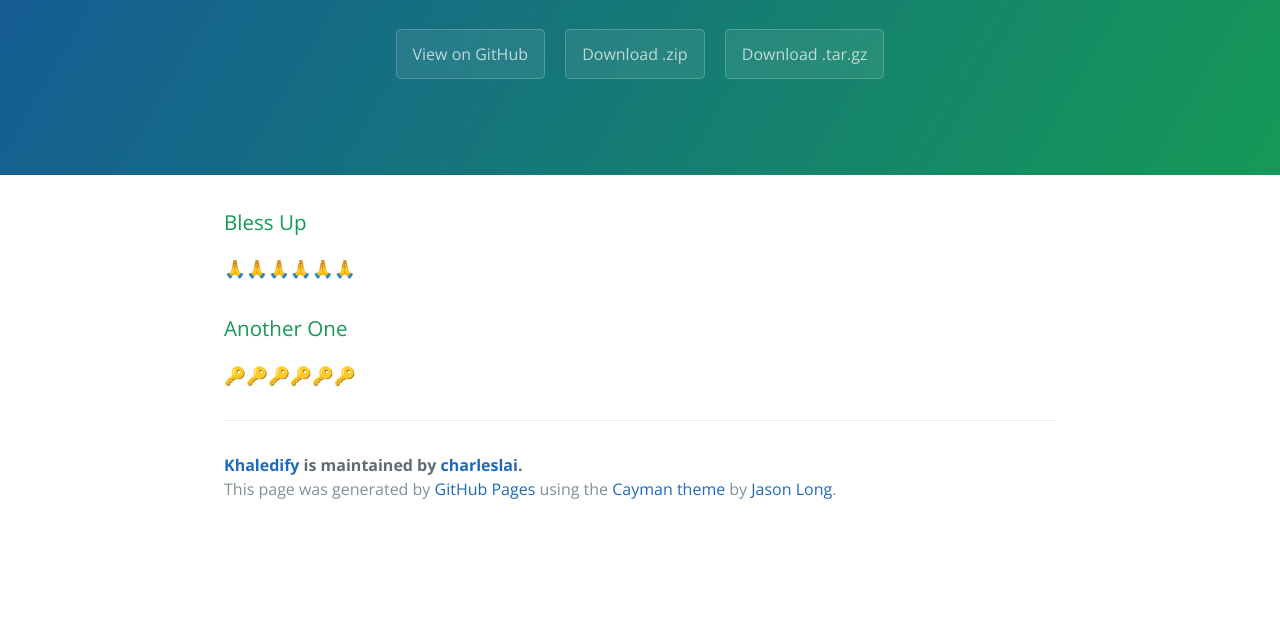
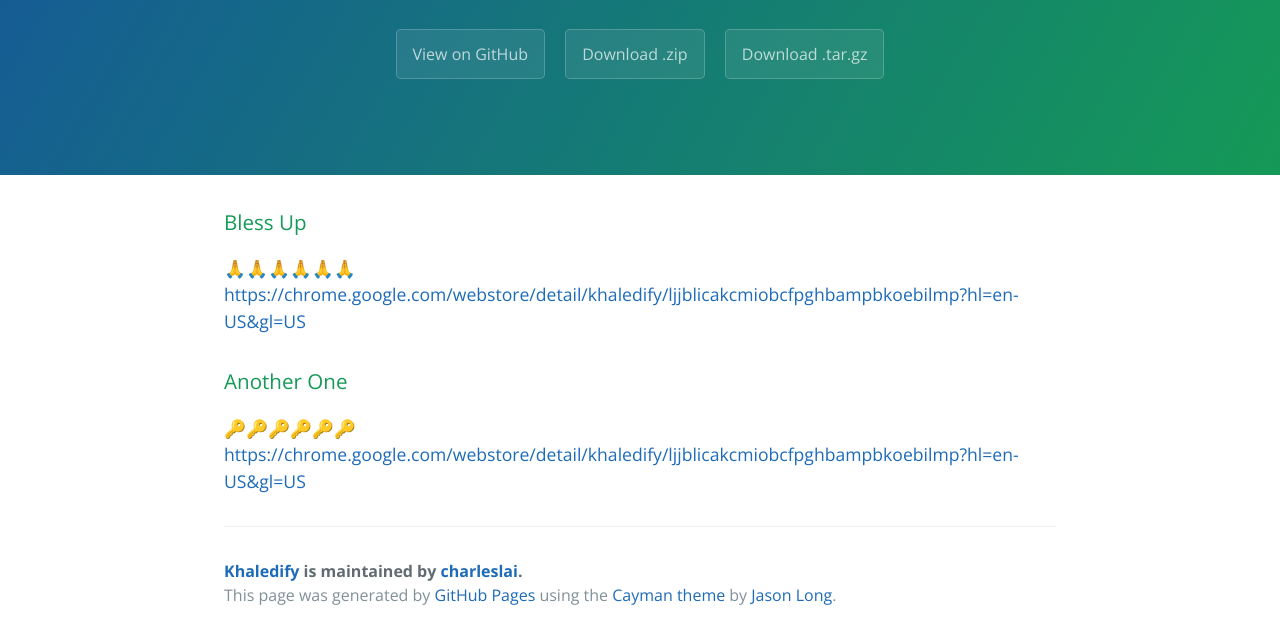
Before and after one commit to sup/khaledify, a plain HTML site: page index.html in a window 1280 px wide. Shown: the part 208-847 px from the top of the page. Before the commit the page ends 800 px from the top, so only its background shows below. Drawn offline with nearby package versions, Linux system fonts and the light colour scheme.

Commit message:
Create gh-pages branch via GitHub

```diff
--- a/index.html
+++ b/index.html
@@ -12,7 +12,7 @@
   <body>
     <section class="page-header">
       <h1 class="project-name">Khaledify</h1>
-      <h2 class="project-tagline">They don&#39;t want you to win so all you can do is give them a 🔑</h2>
+      <h2 class="project-tagline">They don&#39;t want you to win so all you can do is give them a 🔑 </h2>
       <a href="https://github.com/charleslai/khaledify" class="btn">View on GitHub</a>
       <a href="https://github.com/charleslai/khaledify/zipball/master" class="btn">Download .zip</a>
       <a href="https://github.com/charleslai/khaledify/tarball/master" class="btn">Download .tar.gz</a>
@@ -22,12 +22,14 @@
       <h3>
 <a id="bless-up" class="anchor" href="#bless-up" aria-hidden="true"><span class="octicon octicon-link"></span></a>Bless Up</h3>
 
-<p><g-emoji alias="pray" fallback-src="https://assets-cdn.github.com/images/icons/emoji/unicode/1f64f.png">🙏</g-emoji><g-emoji alias="pray" fallback-src="https://assets-cdn.github.com/images/icons/emoji/unicode/1f64f.png">🙏</g-emoji><g-emoji alias="pray" fallback-src="https://assets-cdn.github.com/images/icons/emoji/unicode/1f64f.png">🙏</g-emoji><g-emoji alias="pray" fallback-src="https://assets-cdn.github.com/images/icons/emoji/unicode/1f64f.png">🙏</g-emoji><g-emoji alias="pray" fallback-src="https://assets-cdn.github.com/images/icons/emoji/unicode/1f64f.png">🙏</g-emoji><g-emoji alias="pray" fallback-src="https://assets-cdn.github.com/images/icons/emoji/unicode/1f64f.png">🙏</g-emoji></p>
+<p><g-emoji alias="pray" fallback-src="https://assets-cdn.github.com/images/icons/emoji/unicode/1f64f.png">🙏</g-emoji><g-emoji alias="pray" fallback-src="https://assets-cdn.github.com/images/icons/emoji/unicode/1f64f.png">🙏</g-emoji><g-emoji alias="pray" fallback-src="https://assets-cdn.github.com/images/icons/emoji/unicode/1f64f.png">🙏</g-emoji><g-emoji alias="pray" fallback-src="https://assets-cdn.github.com/images/icons/emoji/unicode/1f64f.png">🙏</g-emoji><g-emoji alias="pray" fallback-src="https://assets-cdn.github.com/images/icons/emoji/unicode/1f64f.png">🙏</g-emoji><g-emoji alias="pray" fallback-src="https://assets-cdn.github.com/images/icons/emoji/unicode/1f64f.png">🙏</g-emoji>
+<a href="https://chrome.google.com/webstore/detail/khaledify/ljjblicakcmiobcfpghbampbkoebilmp?hl=en-US&amp;gl=US">https://chrome.google.com/webstore/detail/khaledify/ljjblicakcmiobcfpghbampbkoebilmp?hl=en-US&amp;gl=US</a></p>
 
 <h3>
 <a id="another-one" class="anchor" href="#another-one" aria-hidden="true"><span class="octicon octicon-link"></span></a>Another One</h3>
 
-<p><g-emoji alias="key" fallback-src="https://assets-cdn.github.com/images/icons/emoji/unicode/1f511.png">🔑</g-emoji><g-emoji alias="key" fallback-src="https://assets-cdn.github.com/images/icons/emoji/unicode/1f511.png">🔑</g-emoji><g-emoji alias="key" fallback-src="https://assets-cdn.github.com/images/icons/emoji/unicode/1f511.png">🔑</g-emoji><g-emoji alias="key" fallback-src="https://assets-cdn.github.com/images/icons/emoji/unicode/1f511.png">🔑</g-emoji><g-emoji alias="key" fallback-src="https://assets-cdn.github.com/images/icons/emoji/unicode/1f511.png">🔑</g-emoji><g-emoji alias="key" fallback-src="https://assets-cdn.github.com/images/icons/emoji/unicode/1f511.png">🔑</g-emoji></p>
+<p><g-emoji alias="key" fallback-src="https://assets-cdn.github.com/images/icons/emoji/unicode/1f511.png">🔑</g-emoji><g-emoji alias="key" fallback-src="https://assets-cdn.github.com/images/icons/emoji/unicode/1f511.png">🔑</g-emoji><g-emoji alias="key" fallback-src="https://assets-cdn.github.com/images/icons/emoji/unicode/1f511.png">🔑</g-emoji><g-emoji alias="key" fallback-src="https://assets-cdn.github.com/images/icons/emoji/unicode/1f511.png">🔑</g-emoji><g-emoji alias="key" fallback-src="https://assets-cdn.github.com/images/icons/emoji/unicode/1f511.png">🔑</g-emoji><g-emoji alias="key" fallback-src="https://assets-cdn.github.com/images/icons/emoji/unicode/1f511.png">🔑</g-emoji>
+<a href="https://chrome.google.com/webstore/detail/khaledify/ljjblicakcmiobcfpghbampbkoebilmp?hl=en-US&amp;gl=US">https://chrome.google.com/webstore/detail/khaledify/ljjblicakcmiobcfpghbampbkoebilmp?hl=en-US&amp;gl=US</a></p>
 
       <footer class="site-footer">
         <span class="site-footer-owner"><a href="https://github.com/charleslai/khaledify">Khaledify</a> is maintained by <a href="https://github.com/charleslai">charleslai</a>.</span>
--- a/params.json
+++ b/params.json
@@ -1 +1 @@
-{"name":"Khaledify","tagline":"They don't want you to win so all you can do is give them a 🔑","body":"### Bless Up\r\n🙏🙏🙏🙏🙏🙏\r\n\r\n### Another One\r\n🔑🔑🔑🔑🔑🔑","google":"","note":"Don't delete this file! It's used internally to help with page regeneration."}
+{"name":"Khaledify","tagline":"They don't want you to win so all you can do is give them a 🔑 ","body":"### Bless Up\r\n🙏🙏🙏🙏🙏🙏\r\nhttps://chrome.google.com/webstore/detail/khaledify/ljjblicakcmiobcfpghbampbkoebilmp?hl=en-US&gl=US\r\n### Another One\r\n🔑🔑🔑🔑🔑🔑\r\nhttps://chrome.google.com/webstore/detail/khaledify/ljjblicakcmiobcfpghbampbkoebilmp?hl=en-US&gl=US","google":"","note":"Don't delete this file! It's used internally to help with page regeneration."}
```
